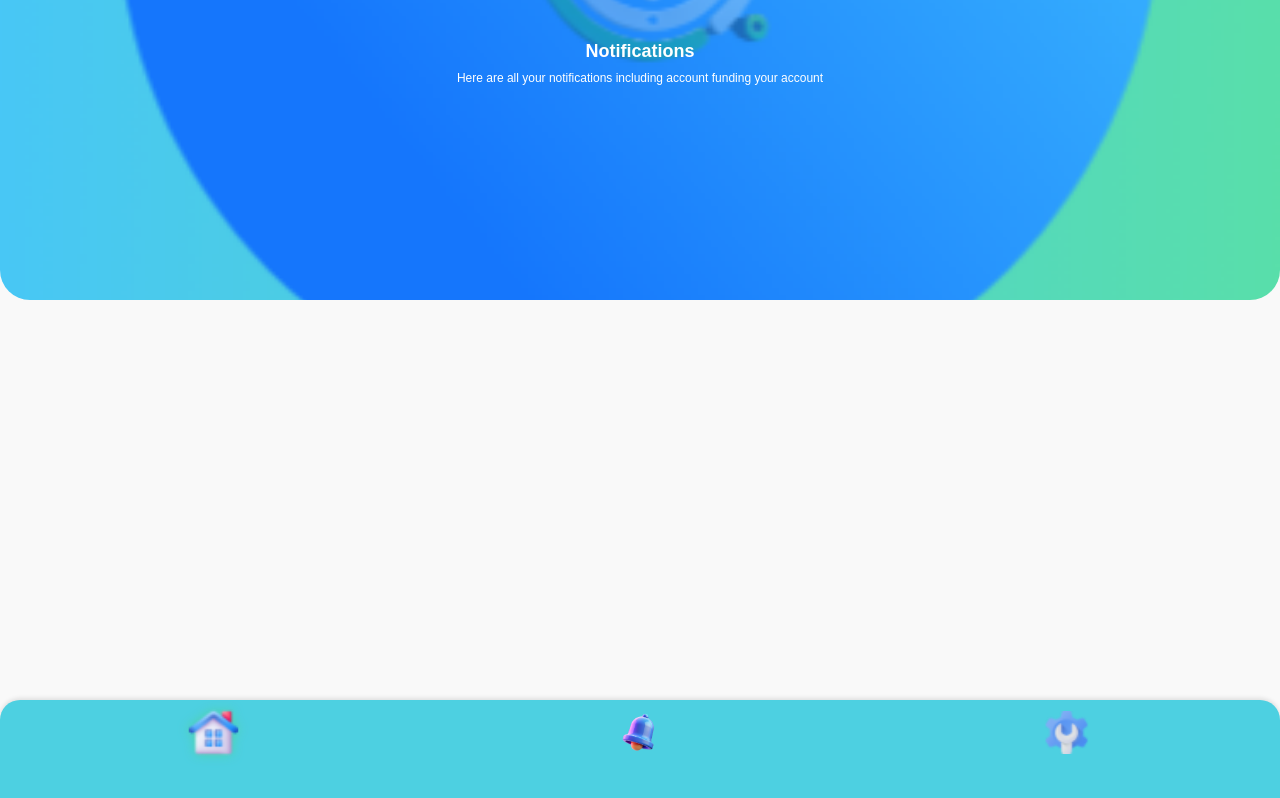
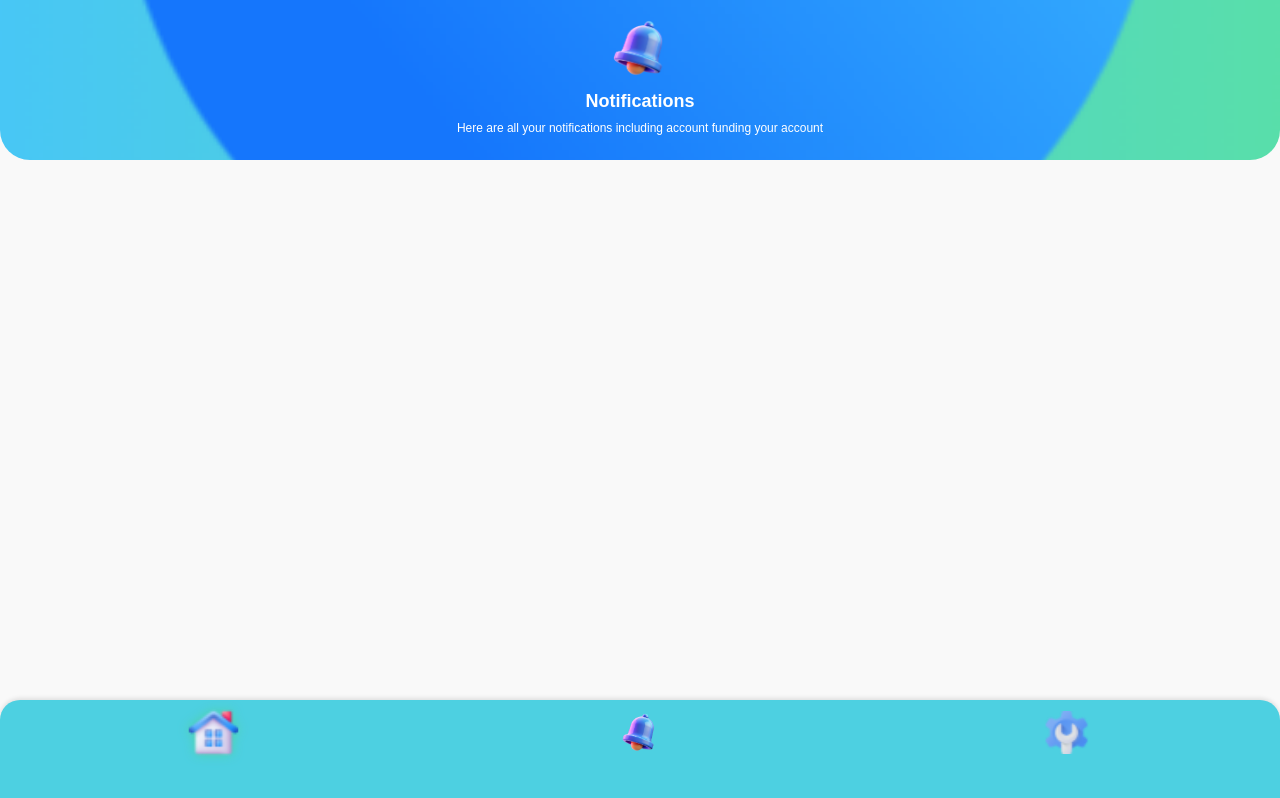
Before and after one commit to PrinceKes/EazyNaijaPay-ChatAI, a website: page pages/notification.html in a window 1280 px wide. Drawn offline with Linux system fonts and the light colour scheme; no server answers.

Commit message:
Save changes before rebase

```diff
--- a/css/dashboard.css
+++ b/css/dashboard.css
@@ -14,11 +14,14 @@
   }
 
   /* Hero Section */
-  /* Hero Section */
 .hero {
   background: url('../assets/bg.png') no-repeat center center / cover;
   height: 300px;
-  position: relative;
+  position: fixed;
+  top: 0;
+  left: 0;
+  width: 100%;
+  z-index: 1000;
   color: white;
   border-bottom-left-radius: 30px;
   border-bottom-right-radius: 30px;
@@ -27,6 +30,13 @@
   justify-content: space-between;
   align-items: center;
 }
+
+/* .services, .recent-activities {
+  margin-top: 320px;
+} */
+
+
+
 
 .hero-content {
   position: absolute;
@@ -133,6 +143,10 @@
     background: linear-gradient(to right, #40B990, #1E6BCA);
   }
 
+
+
+  /* working */
+
   .services {
     padding: 20px;
     text-align: center;
@@ -180,6 +194,7 @@
 
   .recent-activities {
     padding: 20px;
+    padding-bottom: 150px;
   }
 
   .activity-header {
--- a/css/notification.css
+++ b/css/notification.css
@@ -17,7 +17,7 @@ body {
 /* Hero Section */
 .hero {
 background: url('../assets/bg.png') no-repeat center center / cover;
-height: 300px;
+height: 160px;
 position: relative;
 color: white;
 border-bottom-left-radius: 30px;
@@ -38,6 +38,11 @@ width: 100%;
 padding: 20px;
 border-radius: 10px;
 margin-top: -28px;
+}
+
+.hero-conten, img{
+  width: 70px;
+  height: 65px;
 }
 
 .hero-content p {
@@ -180,6 +185,7 @@ margin-bottom: 20px;
 
 .recent-activities {
   padding: 20px;
+  padding-bottom: 150px;
 }
 
 .activity-header {
@@ -196,7 +202,7 @@ margin-bottom: 20px;
 }
 
 .activity-card {
-  background: #FFF;
+  background: #f0d7d7;
   border-radius: 10px;
   box-shadow: 0 2px 6px rgba(0, 0, 0, 0.1);
   padding: 10px 15px;
@@ -288,7 +294,7 @@ transform: scale(1.1);
   color: #333;
 }
 
-/* Button Style */
+/* Button Styles */
 .alert-button {
   background-color: #007bff;
   color: white;
--- a/pages/notification.html
+++ b/pages/notification.html
@@ -10,6 +10,7 @@
   <!-- Top Hero Section -->
   <header class="hero">
     <div class="hero-content">
+      <img src="../assets/notify.png" alt="">
       <p>Notifications</p>
       <small>Here are all your notifications including account funding your account</small>
     </div>
```
Also changed, not shown: pages/Dashboard.html (+2 -2 lines).
